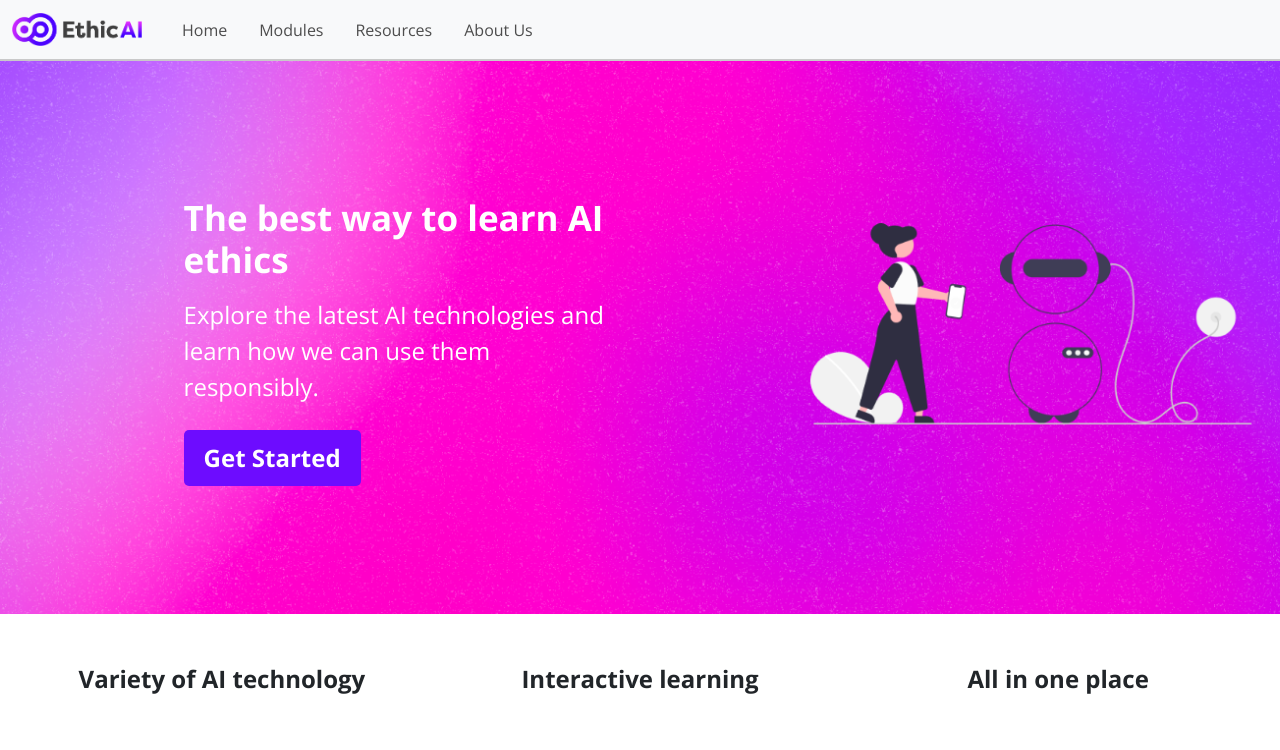
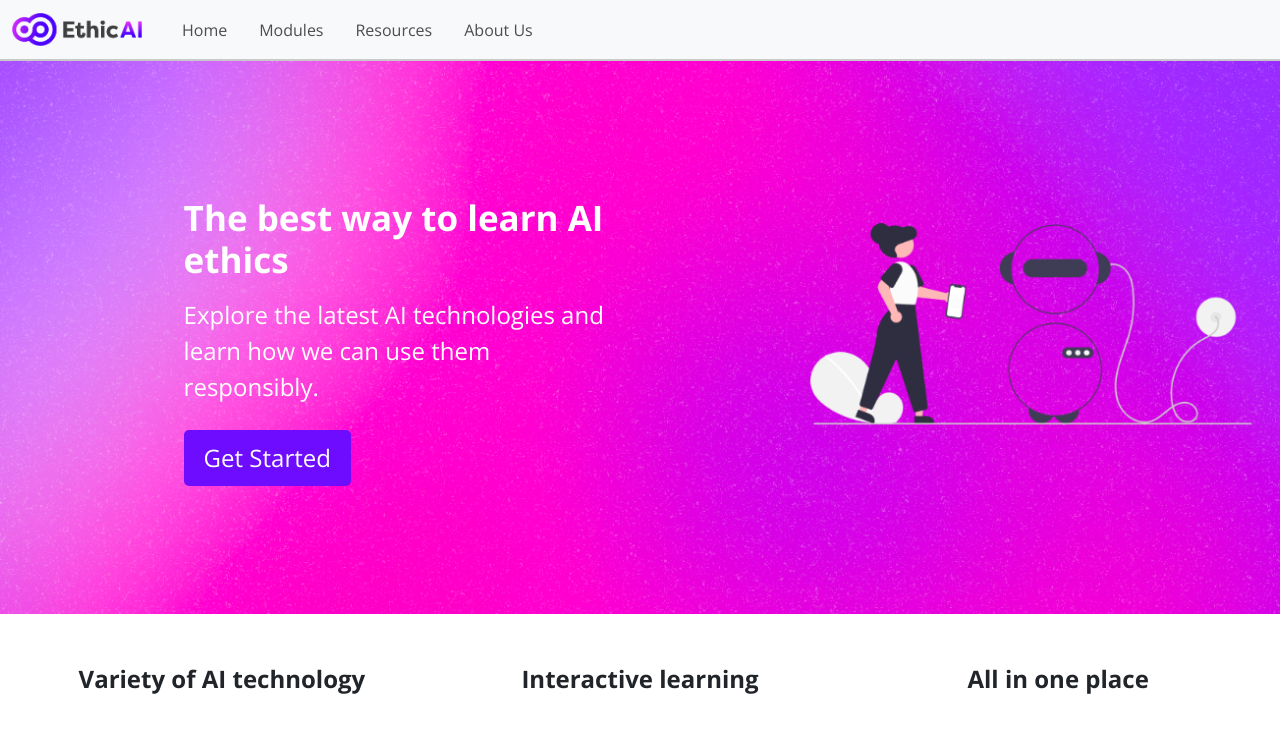
Before and after one commit to harslash/EthicAI, a Vue app in the folder project/ethicai-spa/: page / in a window 1280 px wide. Shown: the top 750 px of the page. Built offline with nearby package versions, Linux system fonts and the light colour scheme.

Commit message:
Formatted landing page

```diff
--- a/project/ethicai-spa/src/components/pages/landing-page.vue
+++ b/project/ethicai-spa/src/components/pages/landing-page.vue
@@ -29,7 +29,7 @@
         <div id="first">
             <h2>Variety of AI technology</h2>
             <div id="image-div">
-                <img id="image" :src="require('@/assets/undraw_developer_activity_re_39tg 1.png')">
+                <img id="image" :src="require('@/assets/undraw_developer_activity_re_39tg 1.png')" style="height: 229px; width: auto;">
             </div>
 
             <div id="text">
@@ -42,7 +42,7 @@
             <h2>Interactive learning</h2>
             <div id="image-div">
                 <img id="image" :src="require('@/assets/undraw_active_options_re_8rj3 1.png')"
-                    style="height: 225px; width: 189px;">
+                    style="height: 229px; width: auto;">
             </div>
 
             <div id="text">
@@ -55,7 +55,7 @@
             <h2>All in one place</h2>
             <div id="image-div">
                 <img id="image" :src="require('@/assets/undraw_knowledge_re_5v9l 1.png')"
-                    style="height: 229px; width: 247px;">
+                    style="height: 229px; width: auto;">
             </div>
 
             <div id="text">
@@ -147,7 +147,7 @@ p {
     background-color: #6d0cff;
     color: white;
     font-family: "Open Sans", sans-serif;
-    font-weight: 700;
+    font-weight: 500;
     font-size: 24px;
     padding: 10px 20px;
     border: none;
```
